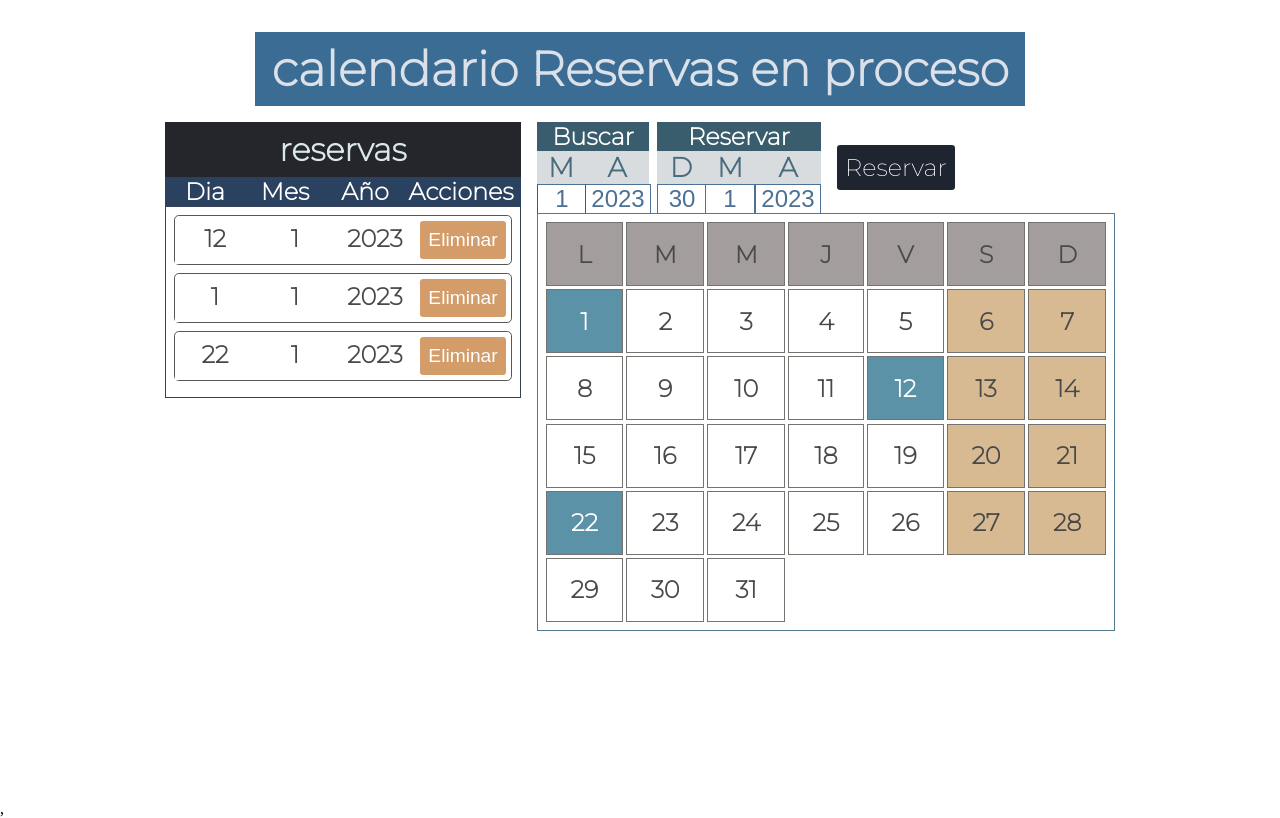
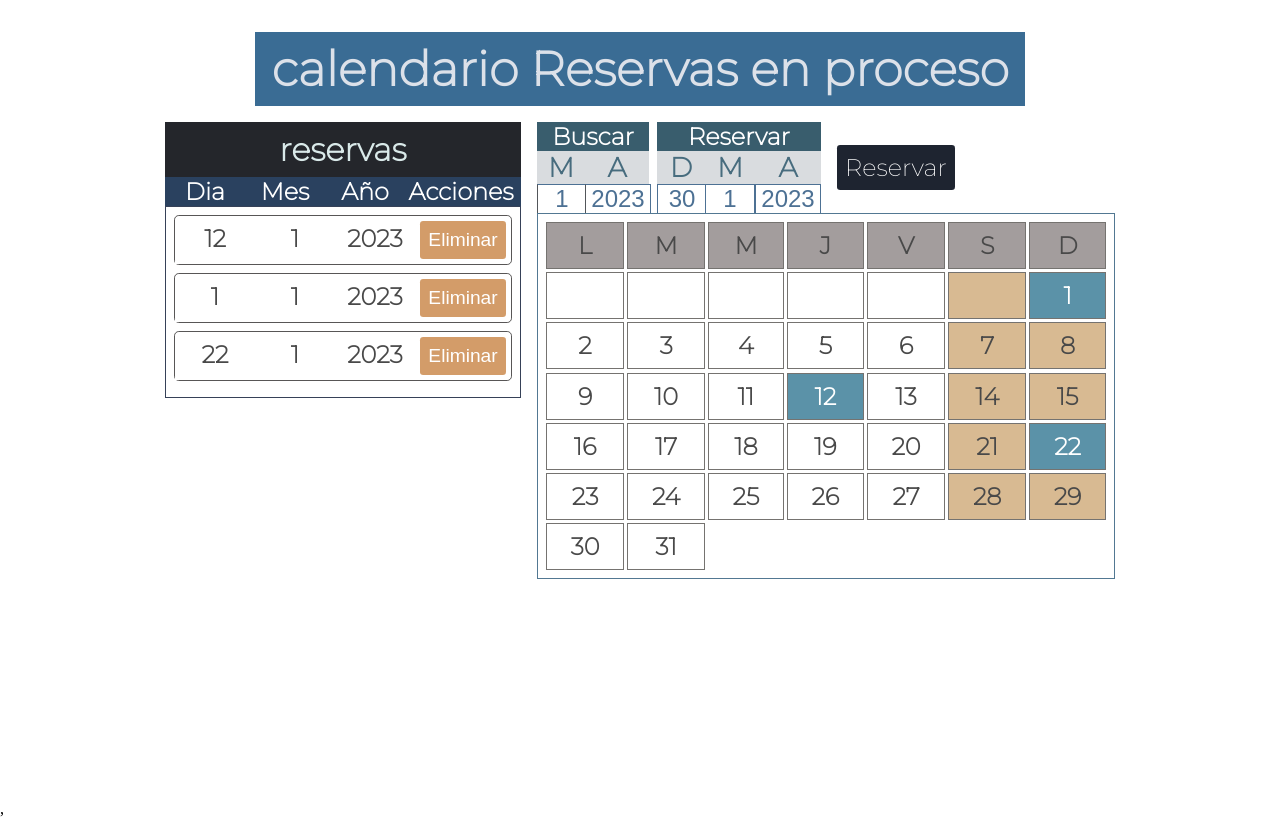
Before and after one commit to crsbl/reservas, a React (Create React App) app in the folder reservas00/: page / in a window 1280 px wide. Built offline with nearby package versions, Linux system fonts and the light colour scheme.

Commit message:
day null

```diff
--- a/reservas00/src/components/calendar/index.jsx
+++ b/reservas00/src/components/calendar/index.jsx
@@ -32,16 +32,32 @@ const Calendar = () => {
       day: 12,
       month: 1,
       year: 2023,
-    }, {
+    },
+    {
       day: 1,
       month: 1,
       year: 2023,
-    }, {
+    },
+    {
       day: 22,
       month: 1,
       year: 2023,
     },
   ]);
+
+  let dayStartMonth = 0;
+
+  dayStartMonth = new Date(
+    selector.valueInput01,
+    selector.valueInput00 - 1,
+    1
+  ).getDay();
+
+  if (dayStartMonth === 0) {
+    dayStartMonth = 6;
+  } else {
+    dayStartMonth = dayStartMonth - 1;
+  }
 
   const ComboBoxCalendar = ({
     hookInputSelection,
@@ -49,7 +65,7 @@ const Calendar = () => {
     hookstyleComboBoxSelection,
     hookstyleComboBox,
     arrayData,
-    classSelection
+    classSelection,
   }) => {
     return (
       <div className={classSelection}>
@@ -100,13 +116,41 @@ const Calendar = () => {
       selector.valueInput00,
       0
     ).getDate();
+
+    /*     dispatch({
+      type: "CHANGE_VALUEPOSITION00",
+      payload: new Date(
+        selector.valueInput01,
+        selector.valueInput00 - 1,
+        1
+      ).getDay(),
+    });
+   */
+
+    /*     if (selector.valuePosition00 === 0) {
+      dispatch({
+        type: "CHANGE_VALUEPOSITION00",
+        payload: 6,
+      });
+    } else {
+      dispatch({
+        type: "CHANGE_VALUEPOSITION00",
+        payload: selector.valuePosition00 -1,
+      });
+    }
+ */
+    let arrayFinal = [];
     let n = 0;
     let arrayDay = [];
     while (n < numDay) {
       n++;
       arrayDay.push(n);
     }
-    setStateDayMonth(arrayDay);
+
+    console.log(dayStartMonth + "wwwwww");
+    arrayFinal = [...new Array(dayStartMonth), ...arrayDay];
+
+    setStateDayMonth(arrayFinal);
   }, [selector.valueInput01, selector.valueInput00]);
 
   return (
@@ -147,7 +191,8 @@ const Calendar = () => {
                       </div>
                     </div>
                   );
-              })}</div>
+                })}
+              </div>
             </div>
           </div>
           <div className="divContainerCalendar02 flexColumn">
@@ -163,7 +208,7 @@ const Calendar = () => {
                       hookstyleComboBoxSelection={selector.stateInp00}
                       hookstyleComboBox="CHANGE_STATE_INPUT00"
                       arrayData={valueMonth[0]}
-                      classSelection ="divContainerCalendarCombobox00"
+                      classSelection="divContainerCalendarCombobox00"
                     />
                   </div>
                   <div>
@@ -174,7 +219,7 @@ const Calendar = () => {
                       hookstyleComboBoxSelection={selector.stateInp01}
                       hookstyleComboBox="CHANGE_STATE_INPUT01"
                       arrayData={valueYears}
-                      classSelection ="divContainerCalendarCombobox00"
+                      classSelection="divContainerCalendarCombobox00"
                     />
                   </div>
                 </div>
@@ -203,7 +248,7 @@ const Calendar = () => {
                       hookstyleComboBoxSelection={selector.stateInp03}
                       hookstyleComboBox="CHANGE_STATE_INPUT03"
                       arrayData={valueMonth[0]}
-                      classSelection ="divContainerCalendarCombobox02"
+                      classSelection="divContainerCalendarCombobox02"
                     />
                   </div>
                   <div className="flexColumn">
@@ -214,7 +259,7 @@ const Calendar = () => {
                       hookstyleComboBoxSelection={selector.stateInp04}
                       hookstyleComboBox="CHANGE_STATE_INPUT04"
                       arrayData={valueYears}
-                      classSelection ="divContainerCalendarCombobox02"
+                      classSelection="divContainerCalendarCombobox02"
                     />
                   </div>
                 </div>
@@ -264,9 +309,10 @@ const Calendar = () => {
               {stateDayMonth.map((listDayMonth, index) => {
                 let state = false;
                 let numDay = index + 1;
+                console.log(dayStartMonth);
                 bookings.map((listBookings) => {
                   if (
-                    numDay === listBookings.day &&
+                    listDayMonth === listBookings.day &&
                     selector.valueInput01 === listBookings.year &&
                     selector.valueInput00 === listBookings.month
                   ) {
@@ -277,9 +323,11 @@ const Calendar = () => {
                 return (
                   <h3
                     onClick={() => {
+
+if(numDay - dayStartMonth > 0){
   dispatch({
     type: "CHANGE_INPUT02",
-                        payload: numDay,
+    payload: numDay - dayStartMonth,
   });
   dispatch({
     type: "CHANGE_INPUT03",
@@ -290,12 +338,20 @@ const Calendar = () => {
     type: "CHANGE_INPUT04",
     payload: selector.valueInput01,
   });
+}
+
+
                     }}
                     style={
-                      state ? { backgroundColor: " rgb(91, 146, 168)", color:"white" } : {}
+                      state
+                        ? {
+                            backgroundColor: " rgb(91, 146, 168)",
+                            color: "white",
+                          }
+                        : {}
                     }
                   >
-                    {numDay}
+                    {listDayMonth}
                   </h3>
                 );
               })}
--- a/reservas00/src/state/calendar/index.jsx
+++ b/reservas00/src/state/calendar/index.jsx
@@ -2,8 +2,9 @@ const estadoInicial = {
   valueInput00: 1,
   valueInput01: 2023,
   valueInput02: 30,
-  valueInput03: new Date().getMonth() +1,
+  valueInput03: new Date().getMonth() + 1,
   valueInput04: new Date().getFullYear(),
+  valuePosition00: 0,
   stateInp00: false,
   stateInp01: false,
   stateInp03: false,
@@ -38,6 +39,11 @@ function rootReducer(state = estadoInicial, accion) {
         ...state,
         valueInput04: accion.payload,
       };
+      case "CHANGE_VALUEPOSITION00":
+      return {
+        ...state,
+        valuePosition00: accion.payload,
+      };
     case "CHANGE_STATE_INPUT00":
       return {
         ...state,
--- a/reservas00/src/style/calendar.css
+++ b/reservas00/src/style/calendar.css
@@ -227,17 +227,18 @@
 
 .divContainerCalendar03 {
   width: 35rem;
-  height: 25rem;
+  height: auto;
   padding: 0.5rem;
   display: grid;
   gap: 0.2rem;
   grid-template-columns: auto auto auto auto auto auto auto;
-  grid-template-rows: 4rem 4rem 4rem 4rem 4rem;
+  grid-template-rows: auto auto auto auto auto auto auto;
   border: solid 0.1rem rgb(82, 120, 146);
 }
 
 .divContainerCalendar03 > h3 {
   border: solid 0.1rem rgb(117, 115, 112);
+  padding: .5rem 0 .5rem 0;
   display: flex;
   align-items: center;
   justify-content: center;
```
Lines whose indentation alone changed are shown as unchanged.
